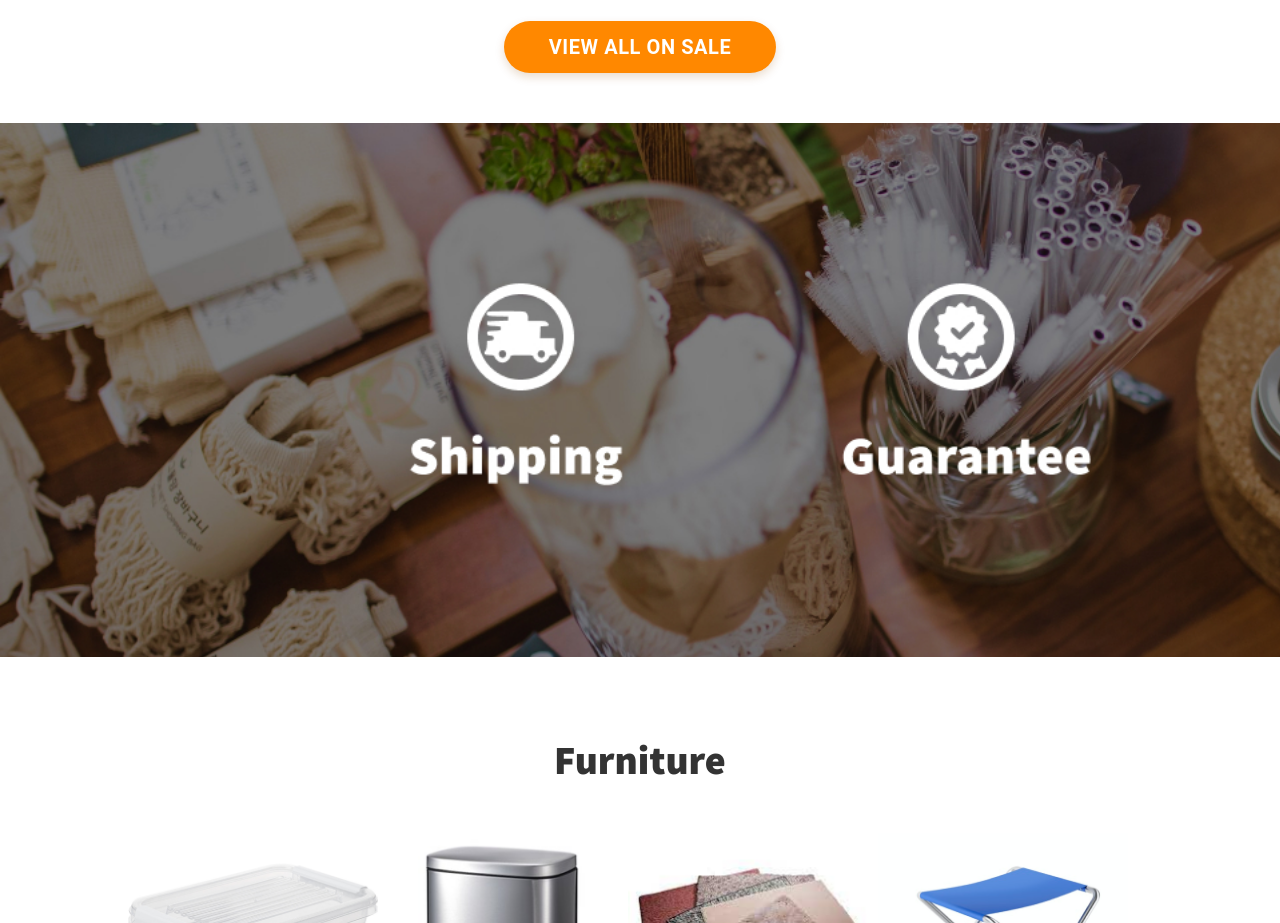
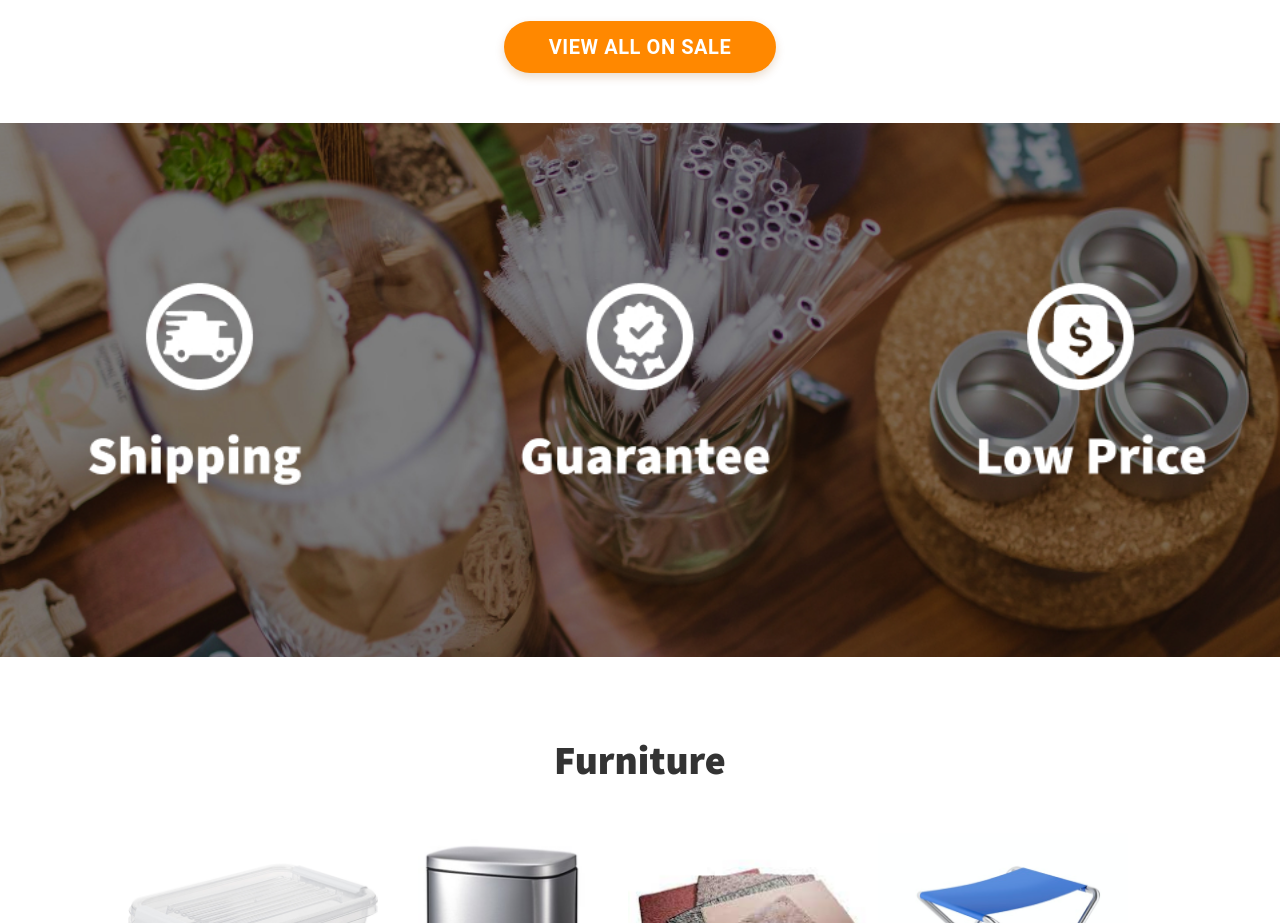
Before and after one commit to Jabin219/maritime, a Next.js app: page / in a window 1280 px wide. Shown: the part 1860-2783 px from the top of the page. Built offline with nearby package versions, Linux system fonts and the light colour scheme.

Commit message:
fix style

```diff
--- a/pages/index.tsx
+++ b/pages/index.tsx
@@ -75,7 +75,8 @@ const Home: NextPage = () => {
 									height: middleBannerHeight,
 									background:
 										'url(/images/home/home-middle-banner.jpg) no-repeat',
-									backgroundSize: 'cover'
+									backgroundSize: 'cover',
+									backgroundPosition: 'center center'
 								}}
 							></FlexBox>
 						)}
```
